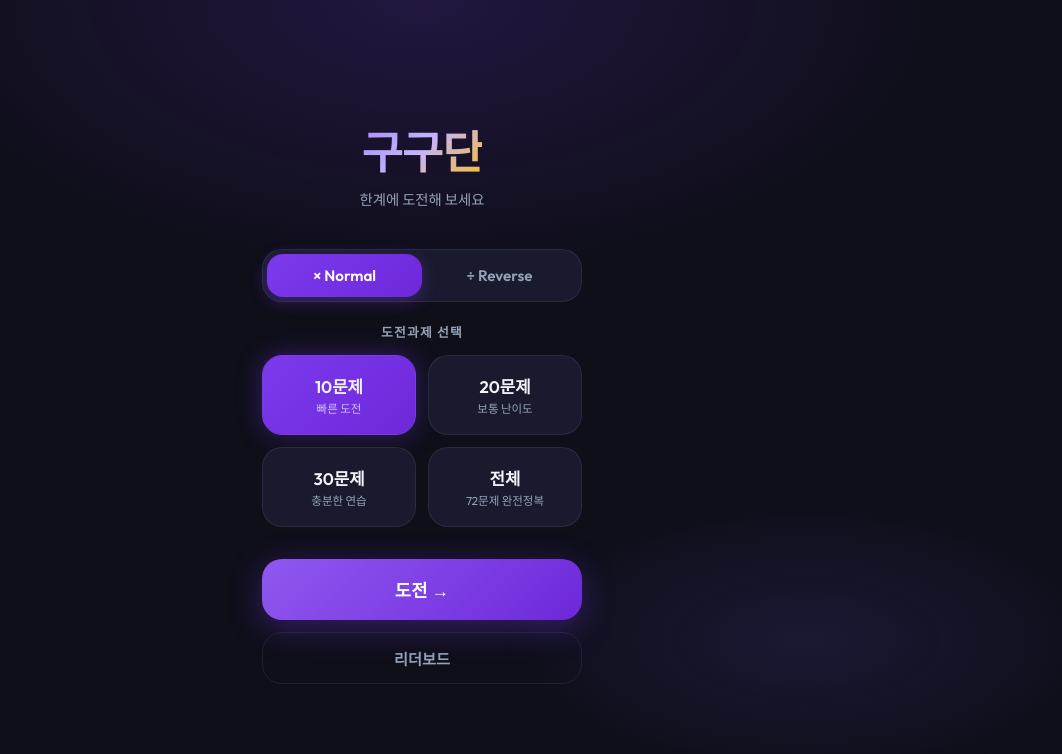
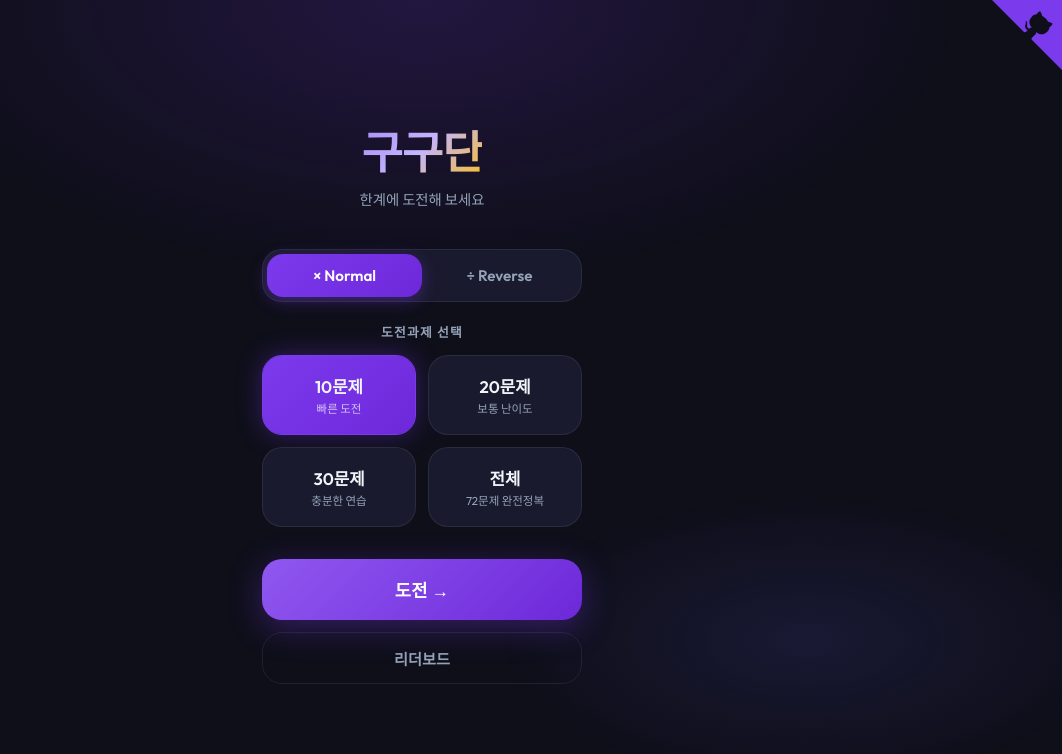
Before and after one commit to surajang/gugudan, a website built with Vite: page index.html in a window 1280 px wide. Shown: the whole page, without its empty margins (218-1280 px from the left). Built offline with nearby package versions, Linux system fonts and the light colour scheme.

Commit message:
feat: 첫 화면에 Github 페이지 링크 추가 (resolve #9)

```diff
--- a/src/main.ts
+++ b/src/main.ts
@@ -98,7 +98,22 @@ function buildHome() {
   lbBtn.id = 'btn-home-leaderboard';
   lbBtn.addEventListener('click', openLeaderboardModal);
 
-  homeScreen.append(logo, sub, modeWrap, label, grid, startBtn, lbBtn);
+  // GitHub Corner (Dog ear)
+  const gitLink = el<HTMLAnchorElement>('a', 'github-corner');
+  gitLink.id = 'github-link';
+  gitLink.href = 'https://github.com/surajang/gugudan';
+  gitLink.target = '_blank';
+  gitLink.rel = 'noopener noreferrer';
+  gitLink.setAttribute('aria-label', 'View source on GitHub');
+  gitLink.innerHTML = `
+    <svg width="70" height="70" viewBox="0 0 250 250" style="position: absolute; top: 0; border: 0; right: 0;" aria-hidden="true">
+      <path d="M0,0 L115,115 L130,115 L142,142 L250,250 L250,0 Z"></path>
+      <path d="M128.3,109.0 C113.8,99.7 119.0,89.6 119.0,89.6 C122.0,82.7 120.5,78.6 120.5,78.6 C119.2,72.0 123.4,76.3 123.4,76.3 C127.3,80.9 125.5,87.3 125.5,87.3 C122.9,97.6 130.6,101.9 134.4,103.2" fill="currentColor" style="transform-origin: 130px 106px;" class="octo-arm"></path>
+      <path d="M115.0,115.0 C114.9,115.1 118.7,116.5 119.8,115.4 L133.7,101.6 C136.9,99.2 139.9,98.4 142.2,98.6 C133.8,88.0 127.5,74.4 143.8,58.0 C148.5,53.4 154.0,51.2 159.7,51.0 C160.3,49.4 163.2,43.6 171.4,40.1 C171.4,40.1 176.1,42.5 178.8,56.2 C183.1,58.6 187.2,61.8 190.9,65.4 C194.5,69.0 197.7,73.2 200.1,77.6 C213.8,80.2 216.3,84.9 216.3,84.9 C212.7,93.1 206.9,96.0 205.4,96.6 C205.1,102.4 203.0,107.8 198.3,112.5 C181.9,128.9 168.3,122.5 157.7,114.1 C157.9,116.9 156.7,120.9 152.7,124.9 L141.0,136.5 C139.8,137.7 141.6,141.9 141.8,141.8 Z" fill="currentColor" class="octo-body"></path>
+    </svg>
+  `;
+
+  homeScreen.append(logo, sub, modeWrap, label, grid, startBtn, lbBtn, gitLink);
   app.appendChild(homeScreen);
 }
 
--- a/src/style.css
+++ b/src/style.css
@@ -716,3 +716,50 @@ html, body {
   font-weight: 700;
   color: var(--accent-light);
 }
+
+/* =============================================
+   Github Corner Ribbon (Dog ear)
+   ============================================= */
+.github-corner {
+  position: absolute;
+  top: 0;
+  right: 0;
+  z-index: 50;
+  width: 70px;
+  height: 70px;
+  overflow: hidden;
+  transition: transform 0.2s ease;
+}
+
+.github-corner svg {
+  fill: var(--accent);
+  color: var(--bg);
+  transition: fill 0.2s ease;
+}
+
+.github-corner:hover {
+  transform: scale(1.05);
+}
+
+.github-corner:hover svg {
+  fill: var(--accent-light);
+}
+
+.github-corner:hover .octo-arm {
+  animation: octocat-wave 560ms ease-in-out;
+}
+
+@keyframes octocat-wave {
+  0%, 100% { transform: rotate(0); }
+  20%, 60% { transform: rotate(-25deg); }
+  40%, 80% { transform: rotate(10deg); }
+}
+
+@media (max-width: 500px) {
+  .github-corner:hover .octo-arm {
+    animation: none;
+  }
+  .github-corner .octo-arm {
+    animation: octocat-wave 560ms ease-in-out;
+  }
+}
```
